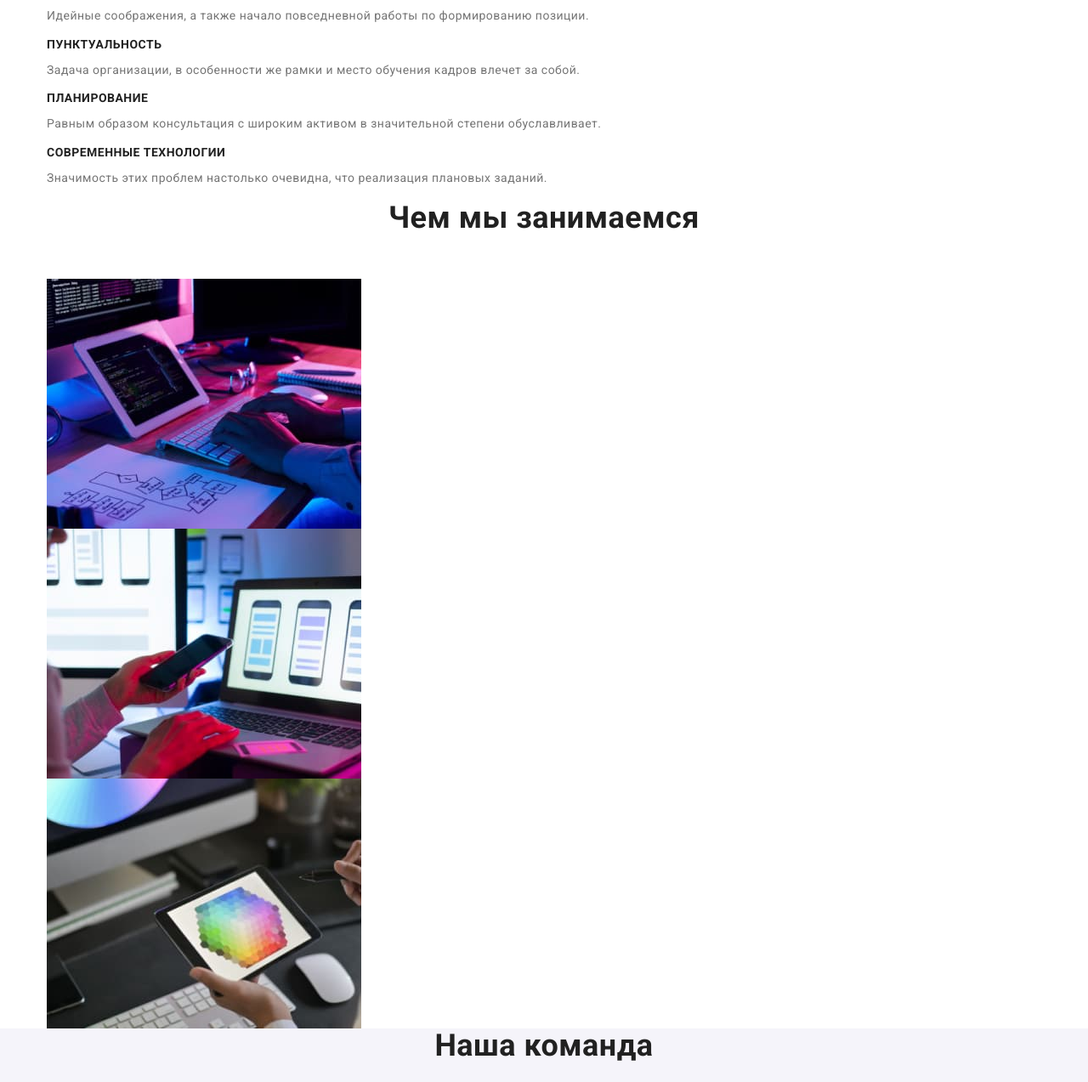
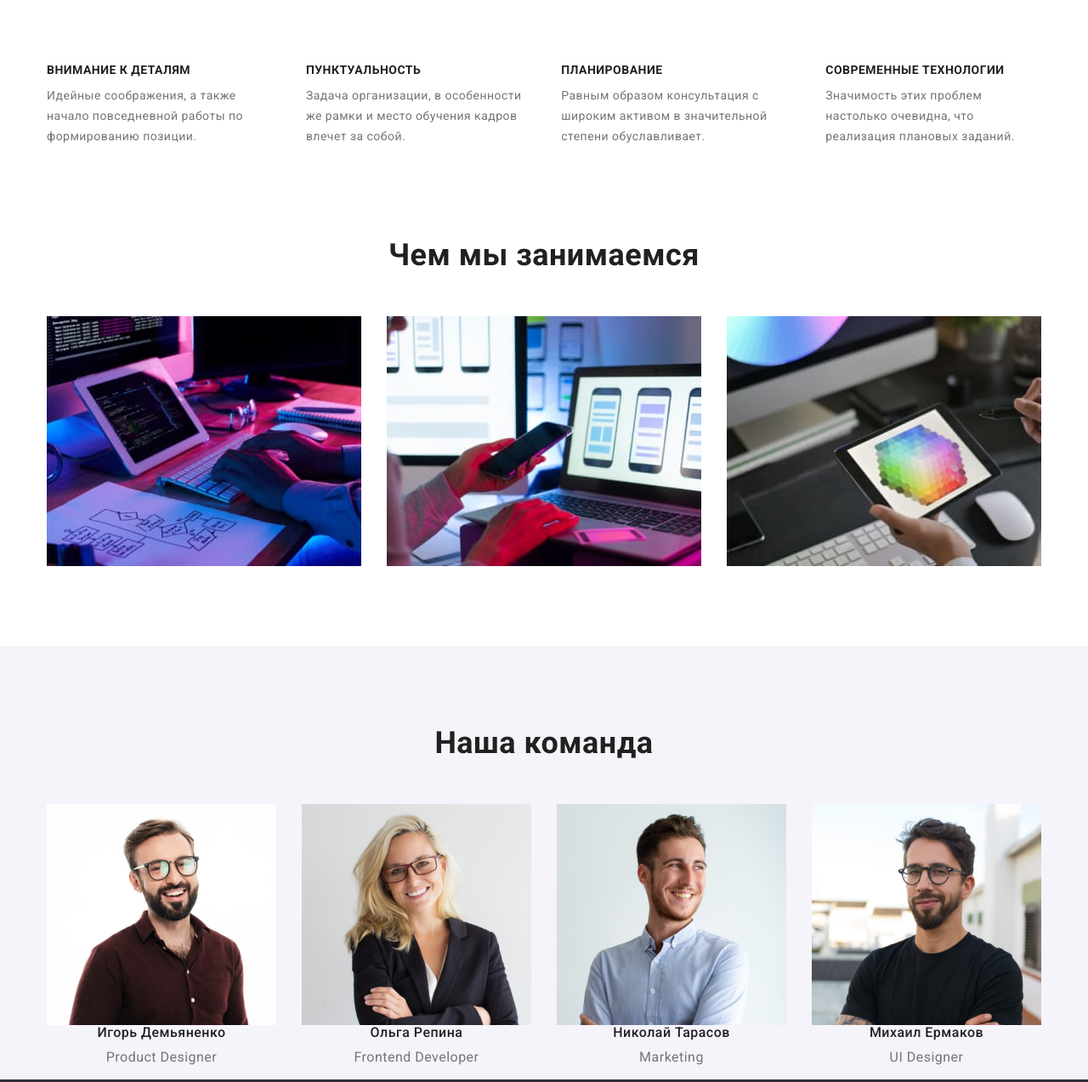
Before and after one commit to KuchmaSergey/homwork3, a plain HTML site: page index.html in a window 1280 px wide. Shown: the part 289-1562 px from the top of the page at 85% size. Drawn offline with nearby package versions, Linux system fonts and the light colour scheme.

Commit message:
добавляет разметку по макету

```diff
--- a/css/style.css
+++ b/css/style.css
@@ -96,6 +96,7 @@ h1, h2, h3, h4, h5, h6 {
 }
 .auth-nav{
     display: inline-flex;
+    margin-left: auto;
 }
 .menu-item {
     font-weight: 500;
@@ -140,6 +141,11 @@ h1, h2, h3, h4, h5, h6 {
 
 
 /* секция героя */
+.hero-container{
+    margin-bottom: 94px;
+}
+
+
 .hero{
     background-color: var(--background-durk-color);
 }
@@ -178,6 +184,17 @@ h1, h2, h3, h4, h5, h6 {
     cursor: pointer;
 }
 
+.stronges-cotainer{
+    margin-bottom: 94px;
+}
+.our-stronges{
+    display: flex;
+}
+
+.stronges-item:not(:last-child){
+    margin-right: 30px;
+}
+
 .page-stronges {
 
     font-weight: 700;
@@ -202,19 +219,34 @@ h1, h2, h3, h4, h5, h6 {
 }
 
 /* секция чем мы занимаемся */
-.what-we-do{
+.whatwedo-container{
+    margin-bottom: 94px;
+}
+.whatwedo-list{
+    display: flex;
+}
+.whatwedo-item:not(:last-child){
+    margin-right: 30px;
+}
 
 
+.what-we-do{
     font-weight: 700;
     font-size: 36px;
     line-height: 1.16;
     text-align: center;
+
 
     margin-bottom: 50px;
 }
 
 
 /* секция наша команда */
+тут закончил продолжить здесь
+.team-container{
+    padding-bottom: ;: 94px;
+}
+
 .team{
 
     font-weight: 700;
@@ -222,8 +254,17 @@ h1, h2, h3, h4, h5, h6 {
     line-height: 1.16;
     text-align: center;
 
+    padding-top: 94px;
     margin-bottom: 50px;
 
+}
+
+.team-list{
+    display: flex;
+
+}
+.team-item:not(:last-child){
+    margin-right: 30px;
 }
 
 .our-team {
@@ -323,9 +364,23 @@ h1, h2, h3, h4, h5, h6 {
 .portfolio-button {
     cursor: pointer;
 }
+
+
+.wrap-container{
+    display: flex;
+    flex-wrap: wrap;
+    margin-left: -30px;
+    margin-top: -30px;
+
+}
+
+
+
+
 .portfolio-photo{
-    display: inline-block;
-    margin-bottom: 20px;
+    margin-left: 30px;
+    margin-top: 30px;
+    flex-basis: calc(100% / 3 - 30px)
 }
 
 .names-galery{
--- a/index.html
+++ b/index.html
@@ -33,7 +33,7 @@
    <main>
        <!-- Герой -->
         <section class="hero">
-            <div class="container">
+            <div class="container hero-container">
                 <h1 class="hero-header">Эффективные решения <br> для вашего бизнеса</h1>
                 <button class="hero-button" type="button">Заказать услугу</button>
             </div>
@@ -41,21 +41,21 @@
         <!-- Наши способности -->
         <section>
             <!-- h2 который спрячется за стилями -->
-            <div class="container">
-                <ul class="list">
-                    <li>
+            <div class="container stronges-cotainer">
+                <ul class="list our-stronges">
+                    <li class="stronges-item">
                         <h3 class="page-stronges">Внимание к деталям</h3>
                         <p class="text-strong">Идейные соображения, а также начало повседневной работы по формированию позиции.</p>
                     </li>
-                    <li>
+                    <li class="stronges-item">
                         <h3 class="page-stronges">Пунктуальность</h3>
                         <p class="text-strong">Задача организации, в особенности же рамки и место обучения кадров влечет за собой.</p>
                     </li>
-                    <li>
+                    <li class="stronges-item">
                         <h3 class="page-stronges">Планирование</h3>
                         <p class="text-strong">Равным образом консультация с широким активом в значительной степени обуславливает.</p>
                     </li>
-                    <li>
+                    <li class="stronges-item">
                         <h3 class="page-stronges">Современные технологии</h3>
                         <p class="text-strong">Значимость этих проблем настолько очевидна, что реализация плановых заданий.</p>
                     </li>
@@ -64,36 +64,36 @@
         </section>
         <!-- чем мы занимаемся -->
         <section>
-            <div class="container">
+            <div class="whatwedo-container container">
                 <h2 class="what-we-do">Чем мы занимаемся</h2>
-                <ul class="list">
-                    <li><img src="./image/img.jpg" alt="клавиатура" width="370"></li>
-                    <li><img src="./image/img1.jpg" alt="телефон" width="370"></li>
-                    <li><img src="./image/img2.jpg" alt="набор цветов" width="370"></li>
+                <ul class="list whatwedo-list">
+                    <li class="whatwedo-item"><img src="./image/img.jpg" alt="клавиатура" width="370"></li>
+                    <li class="whatwedo-item"><img src="./image/img1.jpg" alt="телефон" width="370"></li>
+                    <li class="whatwedo-item"><img src="./image/img2.jpg" alt="набор цветов" width="370"></li>
                 </ul>
             </div>
         </section>
         <!-- Наша команда -->
-        <section class="our-team">
+        <section class="our-team team-container">
             <div class="container">
                 <h2 class="team">Наша команда</h2>
-                <ul class="list">
-                    <li>
+                <ul class="list team-list">
+                    <li class="team-item">
                         <img src="./image/demjanenko.jpg" alt="Игорь Демьяненко" width="270">
                         <h3 class="team-names">Игорь Демьяненко</h3>
                         <p class="team-position">Product Designer</p>
                     </li>
-                    <li>
+                    <li class="team-item">
                         <img src="./image/repena.jpg" alt="Ольга Репина" width="270">
                         <h3 class="team-names">Ольга Репина</h3>
                         <p class="team-position">Frontend Developer</p>
                     </li>
-                    <li>
+                    <li class="team-item">
                         <img src="./image/tarasov.jpg" alt="Николай Тарасов" width="270">
                         <h3 class="team-names">Николай Тарасов</h3>
                         <p class="team-position">Marketing</p>
                     </li>
-                    <li>
+                    <li class="team-item">
                         <img src="./image/ermakov.jpg" alt="Михаил Ермаков" width="270">
                         <h3 class="team-names">Михаил Ермаков</h3>
                         <p class="team-position">UI Designer</p>
```
Also changed, not shown: portfolio.html (+3 -2 lines).
